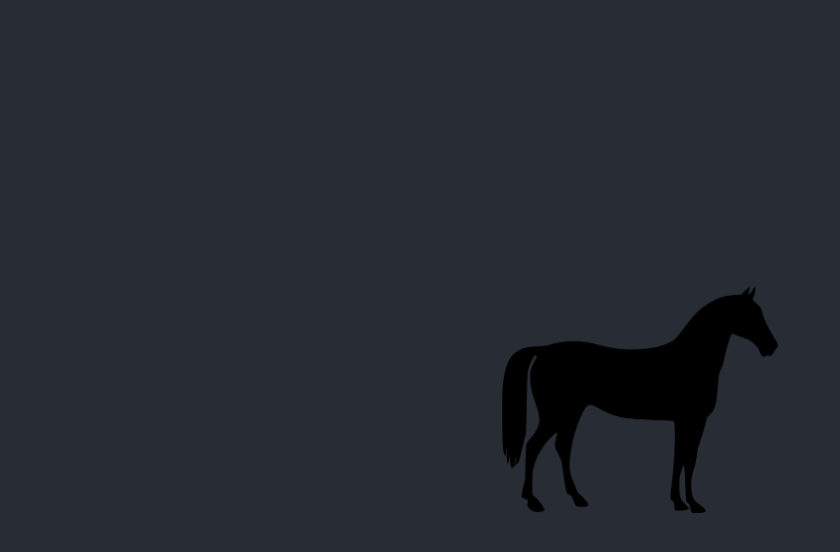
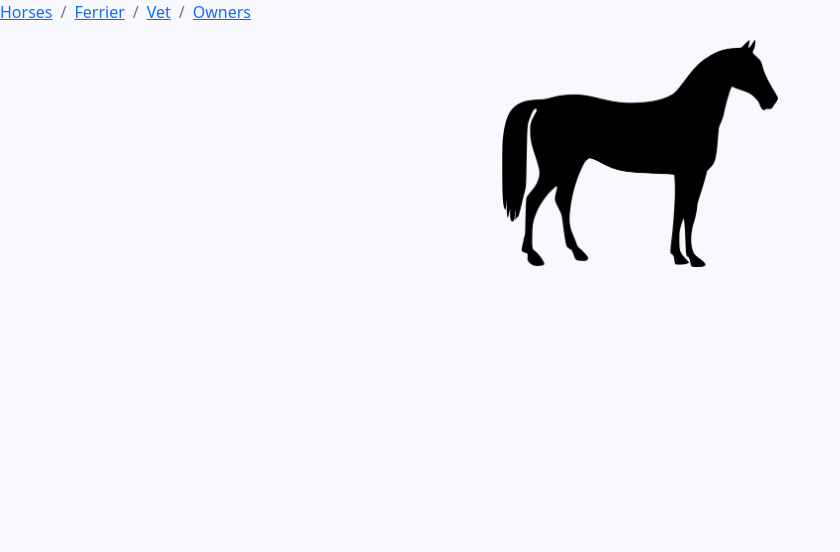
Before and after one commit to Fieldelm/stableity, a React (Create React App) app in the folder frontend/stableuser/: page / in a window 1280 px wide. Shown: the top 552 px of the page, without its empty margins (0-840 px from the left). Built offline with nearby package versions, Linux system fonts and the light colour scheme.

Commit message:
add breadcrumb

```diff
--- a/frontend/stableuser/public/index.html
+++ b/frontend/stableuser/public/index.html
@@ -26,7 +26,7 @@
     -->
     <title>Stableity</title>
   </head>
-  <body>
+  <body style="background-color:ghostwhite;">
     <noscript>You need to enable JavaScript to run this app.</noscript>
     <div id="root"></div>
     <!--
--- a/frontend/stableuser/src/Components/App.js
+++ b/frontend/stableuser/src/Components/App.js
@@ -3,17 +3,20 @@ import '../style/App.css';
 import 'bootstrap/dist/css/bootstrap.min.css';
 import logo from '../pics/horse.png';
 import Container from 'react-bootstrap/Container';
+import Header from './Header';
 
 
 function App() {
+
+
   return (
     <div className="App">
-      <header className="App-header">
+      <Header />
         <Container fluid>
           <img src={logo} className='main_logo' alt="logo" />
 
         </Container>
-      </header>
+
     </div>
   );
 }
--- a/frontend/stableuser/src/Components/Header.js
+++ b/frontend/stableuser/src/Components/Header.js
@@ -1,7 +1,22 @@
-import React from 'react'
+import React from 'react';
+import Breadcrumb from 'react-bootstrap/Breadcrumb';
 
 export default function Header() {
   return (
-    <div>Header</div>
+    <Breadcrumb>
+
+      <Breadcrumb.Item >
+      Horses
+      </Breadcrumb.Item>
+      <Breadcrumb.Item >
+      Ferrier
+      </Breadcrumb.Item>
+      <Breadcrumb.Item >
+      Vet
+      </Breadcrumb.Item>
+      <Breadcrumb.Item >
+     Owners
+      </Breadcrumb.Item>
+    </Breadcrumb>
   )
 }
--- a/frontend/stableuser/src/style/App.css
+++ b/frontend/stableuser/src/style/App.css
@@ -1,6 +1,6 @@
 .App {
   text-align: center;
- background-color: antiquewhite;
+
 }
 
 
@@ -13,16 +13,6 @@
   }
 }
 
-.App-header {
-  background-color: #282c34;
-  min-height: 100vh;
-  display: flex;
-  flex-direction: column;
-  align-items: center;
-  justify-content: center;
-  font-size: calc(10px + 2vmin);
-  color: white;
-}
 
 .App-link {
   color: #61dafb;
--- a/frontend/stableuser/src/style/index.css
+++ b/frontend/stableuser/src/style/index.css
@@ -5,7 +5,8 @@ body {
     sans-serif;
   -webkit-font-smoothing: antialiased;
   -moz-osx-font-smoothing: grayscale;
- background-color: antiquewhite;
+  background-color: floralwhite;
+
 }
 
 code {
```
